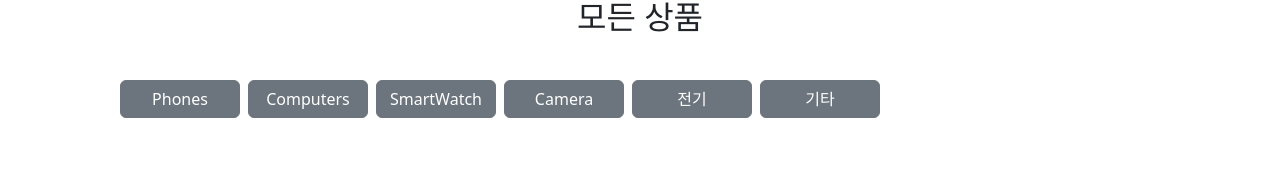
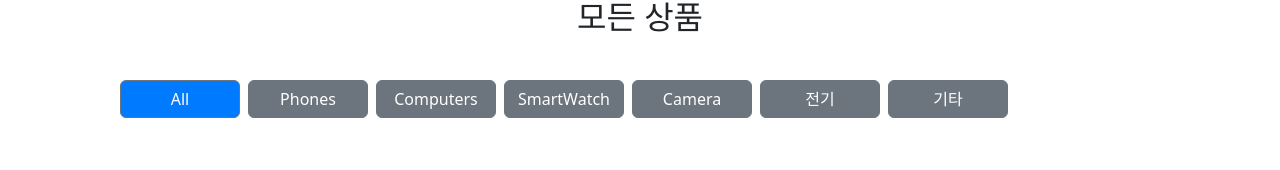
Before and after one commit to sanghyxuk/sk_pjt2_front, a React (Create React App) app: page /items in a window 1280 px wide. Shown: the part 150-320 px from the top of the page. Built offline with nearby package versions, Linux system fonts and the light colour scheme; no server answers.

Commit message:
상품 작성하기 수정

```diff
--- a/src/pages/ItemLists.js
+++ b/src/pages/ItemLists.js
@@ -131,12 +131,33 @@ function ItemLists() {
     await fetchCategoryData(category);
   };
 
+  // "모든 상품" 버튼 클릭 핸들러
+  const handleShowAllProducts = () => {
+    const params = new URLSearchParams();
+    params.set('category', ''); // 카테고리 필터링 해제
+    params.set('page', '0'); // 첫 페이지로 이동
+    navigate(`/items?${params.toString()}`);
+    handleSearch('', 0); // 검색어도 초기화
+  };
+
   return (
       <Container className="py-5" style={{ display: 'flex', flexDirection: 'column' }}>
-        <h2 className="mb-4">모든 상품</h2>
+        <h2 className="mb-4">
+          {searchParams.get('category')
+              ? `${searchParams.get('category')} 카테고리`
+              : '모든 상품'}
+        </h2>
 
         {/* 카테고리 버튼 */}
         <div className="mb-4">
+          <Button
+              variant="secondary"
+              onClick={handleShowAllProducts}
+              style={{ backgroundColor: '#007bff', color: 'white' }}
+              className="me-2"
+          >
+            All
+          </Button>
           {['Phones', 'Computers', 'SmartWatch', 'Camera', '전기', '기타'].map(category => (
               <Button
                   key={category}
```
